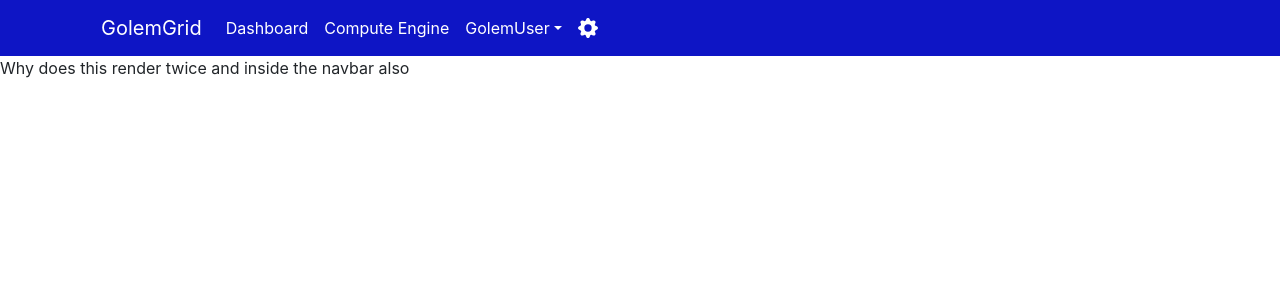
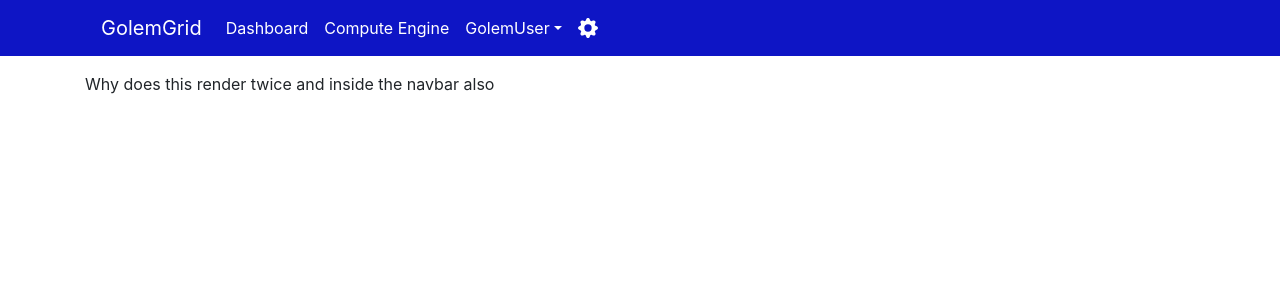
Before and after one commit to cryptobench/golemgrid-frontend, a Vue app: page / in a window 1280 px wide. Shown: the top 300 px of the page. Built offline with nearby package versions, Linux system fonts and the light colour scheme.

Commit message:
Add container to all views

```diff
--- a/src/App.vue
+++ b/src/App.vue
@@ -1,7 +1,9 @@
 <template>
   <div id="app">
     <Navigation></Navigation>
-    <router-view />
+    <b-container class="mt-3">
+      <router-view />
+    </b-container>
   </div>
 </template>
 
@@ -22,4 +24,8 @@ export default {
 .navbar-light .navbar-brand {
   color: white !important;
 }
+
+.card {
+  box-shadow: 0 2px 4px rgb(126 142 177 / 10%);
+}
 </style>
```
